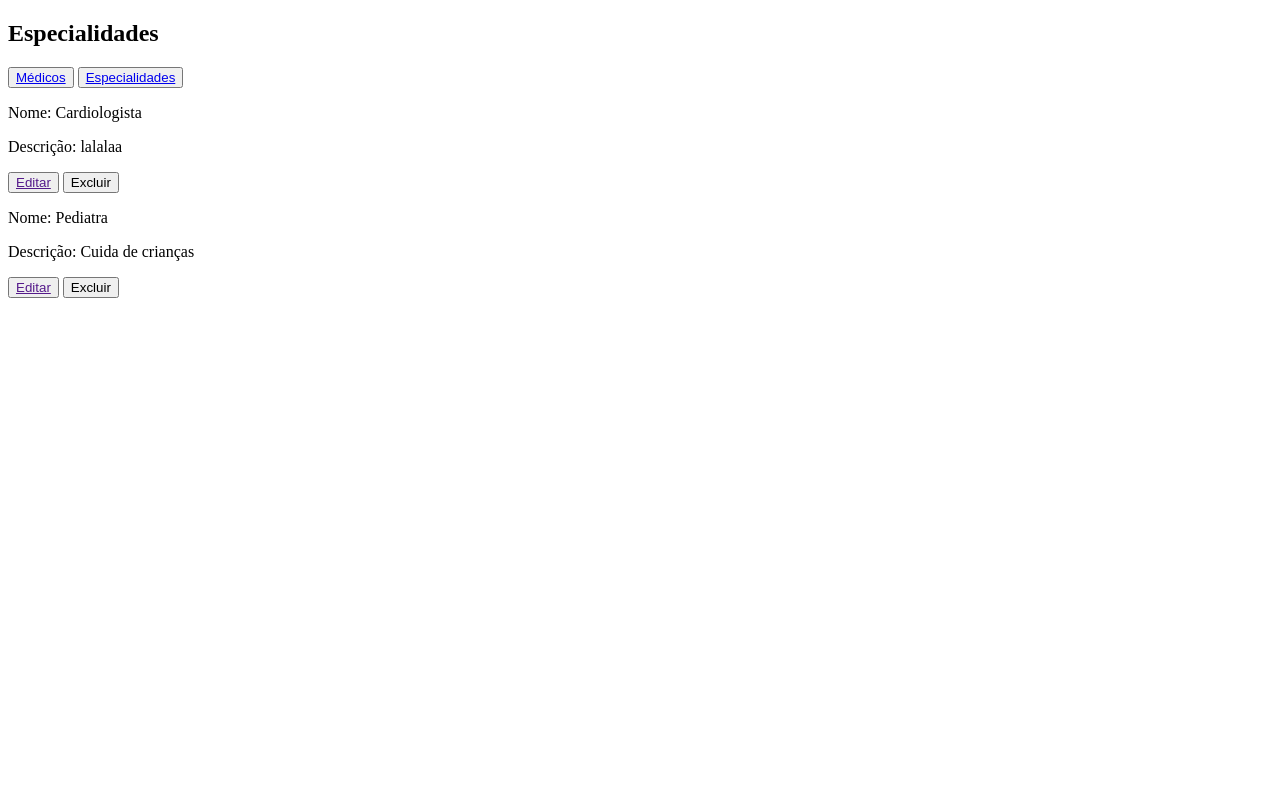
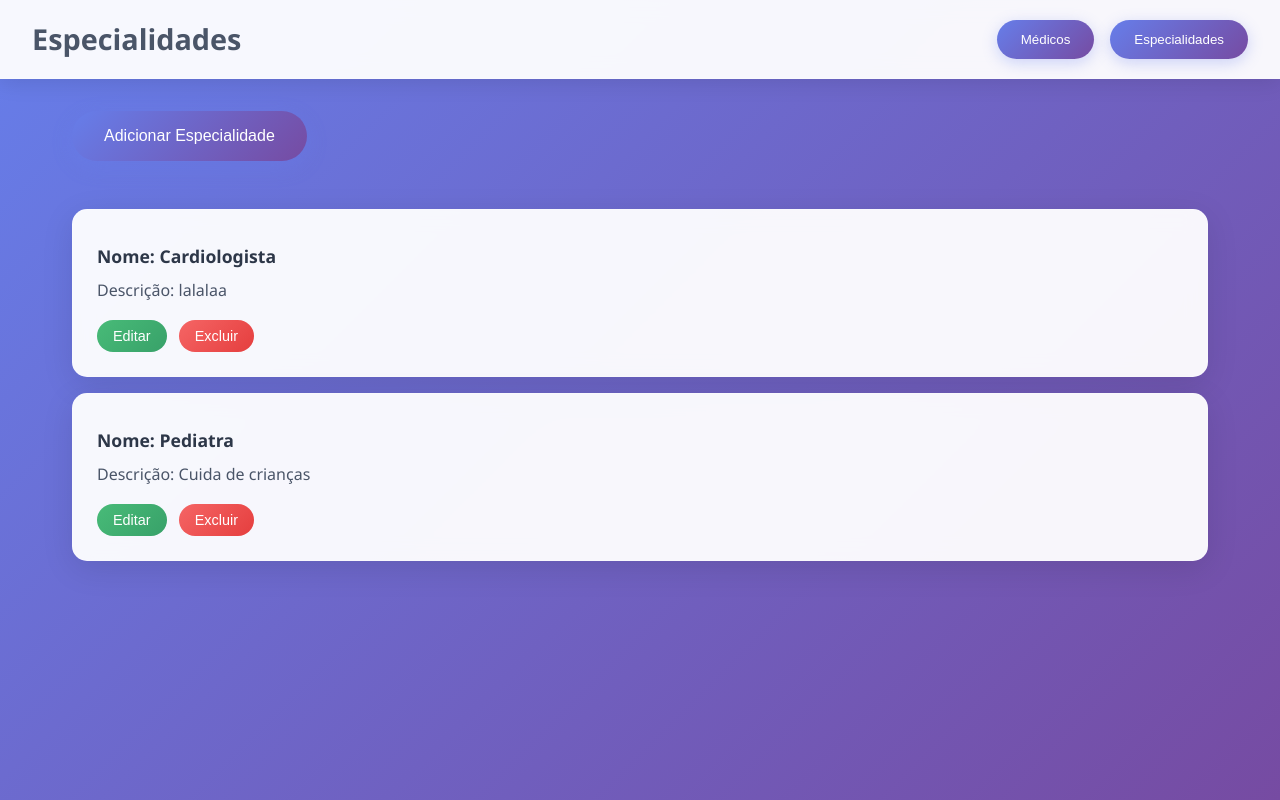
Before and after one commit to gprsilva/Django, a Django app: page /especialidade/ in a window 1280 px wide. Run offline with Django 5.2, Linux system fonts and the light colour scheme; data comes from the database, SQL or seed files in the repository.

Commit message:
Fazendo a estilização dos templates

```diff
--- a/core/urls.py
+++ b/core/urls.py
@@ -22,5 +22,6 @@ urlpatterns = [
     path('admin/', admin.site.urls),
     path('add/', views.addEspecialidade),
     path('medico/',views.mostrarMedico, name= "tela-med"),
-    path('especialidade/', views.mostrarEspecialidade, name= "tela-esp")
+    path('especialidade/', views.mostrarEspecialidade, name= "tela-esp"),
+    path('editar-esp/<int:especialidade_id>/', views.editarE),
 ]
--- /dev/null
+++ b/medico/static/style.css
@@ -0,0 +1,348 @@
+* {
+    margin: 0;
+    padding: 0;
+    box-sizing: border-box;
+}
+
+body {
+    font-family: 'Segoe UI', Tahoma, Geneva, Verdana, sans-serif;
+    line-height: 1.6;
+    color: #333;
+    background: linear-gradient(135deg, #667eea 0%, #764ba2 100%);
+    min-height: 100vh;
+}
+
+/* Navbar */
+#navbar {
+    background: rgba(255, 255, 255, 0.95);
+    backdrop-filter: blur(10px);
+    padding: 1rem 2rem;
+    box-shadow: 0 4px 20px rgba(0, 0, 0, 0.1);
+    display: flex;
+    justify-content: space-between;
+    align-items: center;
+    position: sticky;
+    top: 0;
+    z-index: 1000;
+    border-bottom: 1px solid rgba(255, 255, 255, 0.2);
+}
+
+#navbar h2 {
+    color: #4a5568;
+    font-size: 1.8rem;
+    font-weight: 600;
+    margin: 0;
+}
+
+#button-nav {
+    display: flex;
+    gap: 1rem;
+}
+
+#button-nav button {
+    background: linear-gradient(135deg, #667eea 0%, #764ba2 100%);
+    color: white;
+    border: none;
+    padding: 0.75rem 1.5rem;
+    border-radius: 25px;
+    cursor: pointer;
+    transition: all 0.3s ease;
+    font-weight: 500;
+    box-shadow: 0 4px 15px rgba(102, 126, 234, 0.3);
+}
+
+#button-nav button:hover {
+    transform: translateY(-2px);
+    box-shadow: 0 6px 20px rgba(102, 126, 234, 0.4);
+}
+
+#button-nav button a {
+    color: white;
+    text-decoration: none;
+    display: block;
+}
+
+/* Conteúdo principal */
+#conteudo {
+    padding: 2rem;
+    max-width: 1200px;
+    margin: 0 auto;
+}
+
+/* Cards para médicos e especialidades */
+#card-med, #card-esp {
+    background: rgba(255, 255, 255, 0.95);
+    backdrop-filter: blur(10px);
+    border-radius: 15px;
+    padding: 1.5rem;
+    margin: 1rem 0;
+    box-shadow: 0 8px 32px rgba(0, 0, 0, 0.1);
+    border: 1px solid rgba(255, 255, 255, 0.2);
+    transition: all 0.3s ease;
+}
+
+#card-med:hover, #card-esp:hover {
+    transform: translateY(-5px);
+    box-shadow: 0 12px 40px rgba(0, 0, 0, 0.15);
+}
+
+#card-med p, #card-esp p {
+    margin: 0.5rem 0;
+    font-size: 1rem;
+    color: #4a5568;
+}
+
+#card-med p:first-child, #card-esp p:first-child {
+    font-weight: 600;
+    font-size: 1.1rem;
+    color: #2d3748;
+}
+
+/* Botões nos cards */
+#card-esp button {
+    background: linear-gradient(135deg, #48bb78 0%, #38a169 100%);
+    color: white;
+    border: none;
+    padding: 0.5rem 1rem;
+    border-radius: 20px;
+    cursor: pointer;
+    margin: 0.5rem 0.5rem 0 0;
+    transition: all 0.3s ease;
+    font-size: 0.9rem;
+}
+
+#card-esp button:hover {
+    transform: translateY(-1px);
+    box-shadow: 0 4px 15px rgba(72, 187, 120, 0.3);
+}
+
+#card-esp button:last-child {
+    background: linear-gradient(135deg, #f56565 0%, #e53e3e 100%);
+}
+
+#card-esp button:last-child:hover {
+    box-shadow: 0 4px 15px rgba(245, 101, 101, 0.3);
+}
+
+#card-esp button a {
+    color: white;
+    text-decoration: none;
+}
+
+/* Botão adicionar especialidade */
+.btnAddEsp {
+    background: linear-gradient(135deg, #667eea 0%, #764ba2 100%);
+    color: white;
+    border: none;
+    padding: 1rem 2rem;
+    border-radius: 25px;
+    cursor: pointer;
+    margin-bottom: 2rem;
+    font-size: 1rem;
+    font-weight: 500;
+    transition: all 0.3s ease;
+    box-shadow: 0 6px 20px rgba(102, 126, 234, 0.3);
+}
+
+.btnAddEsp:hover {
+    transform: translateY(-2px);
+    box-shadow: 0 8px 25px rgba(102, 126, 234, 0.4);
+}
+
+.btnAddEsp a {
+    color: white;
+    text-decoration: none;
+}
+
+/* Container do formulário */
+.container-add {
+    display: flex;
+    justify-content: center;
+    align-items: center;
+    min-height: 70vh;
+    padding: 2rem;
+}
+
+.col-xs-4 {
+    background: rgba(255, 255, 255, 0.95);
+    backdrop-filter: blur(10px);
+    border-radius: 20px;
+    padding: 2.5rem;
+    box-shadow: 0 15px 50px rgba(0, 0, 0, 0.1);
+    border: 1px solid rgba(255, 255, 255, 0.2);
+    width: 100%;
+    max-width: 500px;
+}
+
+/* Formulário */
+.form-group {
+    margin-bottom: 1.5rem;
+}
+
+.form-label {
+    display: block;
+    margin-bottom: 0.5rem;
+    font-weight: 600;
+    color: #4a5568;
+    font-size: 1rem;
+}
+
+.form-control {
+    width: 100%;
+    padding: 0.75rem 1rem;
+    border: 2px solid #e2e8f0;
+    border-radius: 10px;
+    font-size: 1rem;
+    transition: all 0.3s ease;
+    background: rgba(255, 255, 255, 0.9);
+}
+
+.form-control:focus {
+    outline: none;
+    border-color: #667eea;
+    box-shadow: 0 0 0 3px rgba(102, 126, 234, 0.1);
+    background: white;
+}
+
+.form-control::placeholder {
+    color: #a0aec0;
+}
+
+/* Botão do formulário */
+.btn {
+    background: linear-gradient(135deg, #667eea 0%, #764ba2 100%);
+    color: white;
+    border: none;
+    padding: 0.875rem 2rem;
+    border-radius: 25px;
+    cursor: pointer;
+    font-size: 1rem;
+    font-weight: 600;
+    transition: all 0.3s ease;
+    box-shadow: 0 6px 20px rgba(102, 126, 234, 0.3);
+    min-width: 150px;
+}
+
+.btn:hover {
+    transform: translateY(-2px);
+    box-shadow: 0 8px 25px rgba(102, 126, 234, 0.4);
+}
+
+.text-center {
+    text-align: center;
+    margin-top: 2rem;
+}
+
+/* Responsividade */
+@media (max-width: 768px) {
+    #navbar {
+        flex-direction: column;
+        gap: 1rem;
+        padding: 1rem;
+    }
+
+    #navbar h2 {
+        font-size: 1.5rem;
+    }
+
+    #button-nav {
+        flex-wrap: wrap;
+        justify-content: center;
+    }
+
+    #conteudo {
+        padding: 1rem;
+    }
+
+    .container-add {
+        padding: 1rem;
+    }
+
+    .col-xs-4 {
+        padding: 1.5rem;
+        margin: 0 1rem;
+    }
+
+    #card-med, #card-esp {
+        padding: 1rem;
+    }
+}
+
+@media (max-width: 480px) {
+    #navbar h2 {
+        font-size: 1.3rem;
+    }
+
+    #button-nav button {
+        padding: 0.6rem 1.2rem;
+        font-size: 0.9rem;
+    }
+
+    .btnAddEsp {
+        padding: 0.8rem 1.5rem;
+        font-size: 0.9rem;
+    }
+
+    .col-xs-4 {
+        padding: 1rem;
+    }
+
+    .form-control {
+        padding: 0.6rem 0.8rem;
+    }
+
+    .btn {
+        padding: 0.75rem 1.5rem;
+        font-size: 0.9rem;
+    }
+}
+
+/* Animações */
+@keyframes fadeIn {
+    from {
+        opacity: 0;
+        transform: translateY(20px);
+    }
+    to {
+        opacity: 1;
+        transform: translateY(0);
+    }
+}
+
+#card-med, #card-esp, .col-xs-4 {
+    animation: fadeIn 0.6s ease-out;
+}
+
+/* Efeitos de foco melhorados */
+button:focus, .btn:focus, .form-control:focus {
+    outline: 2px solid #667eea;
+    outline-offset: 2px;
+}
+
+/* Melhorias de acessibilidade */
+a:focus {
+    outline: 2px solid #667eea;
+    outline-offset: 2px;
+    border-radius: 4px;
+}
+
+/* Estados de loading/hover para melhor UX */
+button, .btn, .btnAddEsp {
+    position: relative;
+    overflow: hidden;
+}
+
+button::before, .btn::before, .btnAddEsp::before {
+    content: '';
+    position: absolute;
+    top: 0;
+    left: -100%;
+    width: 100%;
+    height: 100%;
+    background: linear-gradient(90deg, transparent, rgba(255, 255, 255, 0.2), transparent);
+    transition: left 0.5s;
+}
+
+button:hover::before, .btn:hover::before, .btnAddEsp:hover::before {
+    left: 100%;
+}
--- a/medico/templates/base.html
+++ b/medico/templates/base.html
@@ -3,6 +3,7 @@
 <head>
     <meta charset="UTF-8">
     <meta name="viewport" content="width=device-width, initial-scale=1.0">
+    <link rel="stylesheet" href="../static/style.css">
     <title>Document</title>
 </head>
 <body>
--- a/medico/templates/especialidade.html
+++ b/medico/templates/especialidade.html
@@ -3,11 +3,12 @@
 {% block title %}Especialidades{% endblock %}
 
 {% block conteudo %}
+<button class="btnAddEsp"><a href="">Adicionar Especialidade</a></button>
 {% for especialidade in especialidades %}
 <div id="card-esp">
     <p>Nome: {{ especialidade.nome }}</p>
     <p>Descrição: {{ especialidade.descricao }}</p>
-    <button><a href="">Editar</a></button>
+    <button><a href="editarE.html">Editar</a></button>
     <button>Excluir</button>
 </div>
 {% endfor %}
--- a/medico/views.py
+++ b/medico/views.py
@@ -1,5 +1,5 @@
 
-from django.shortcuts import render
+from django.shortcuts import render, get_object_or_404,redirect
 from .models import Especialidade, Medico
 from .forms import AddEspecialidade, AddMedico
 
@@ -27,6 +27,30 @@ def addEspecialidade(request):
                 descricao = new_member_descricao,
                 )
 
+def editarE(request, especialidade_id):
+    especialidade = get_object_or_404(Especialidade, id=especialidade_id) # tenta buscar o usuário pelo ID (id=contact_id), se não encontrar esse usuário, retorna na tela o erro 404.
+
+    if request.method == 'POST':
+
+        # popula o form com POST + instância existente
+        especialidade.nome = request.POST.get('name')
+        especialidade.descricao = request.POST.get('descricao')
+        especialidade.save()
+
+        # após salvar, redireciona ou renderiza a lista
+        especialidade_list = Especialidade.objects.all()
+
+        return redirect("especialidade")
+
+    else:
+        # se for GET, renderiza o template de edição passando o contact
+        return render(request, 'editarE.html', {'especialidade': especialidade})
+
+def excluirE(request, especialidade_id):
+    especialidade = get_object_or_404(Especialidade, id=especialidade_id)
+    especialidade.delete()
+    return redirect("tela-esp")
+
 
 def addMedico(request):
     if request.method == 'POST':
```
Also changed, not shown: medico/templates/editarE.html (added, +32 -0 lines).
